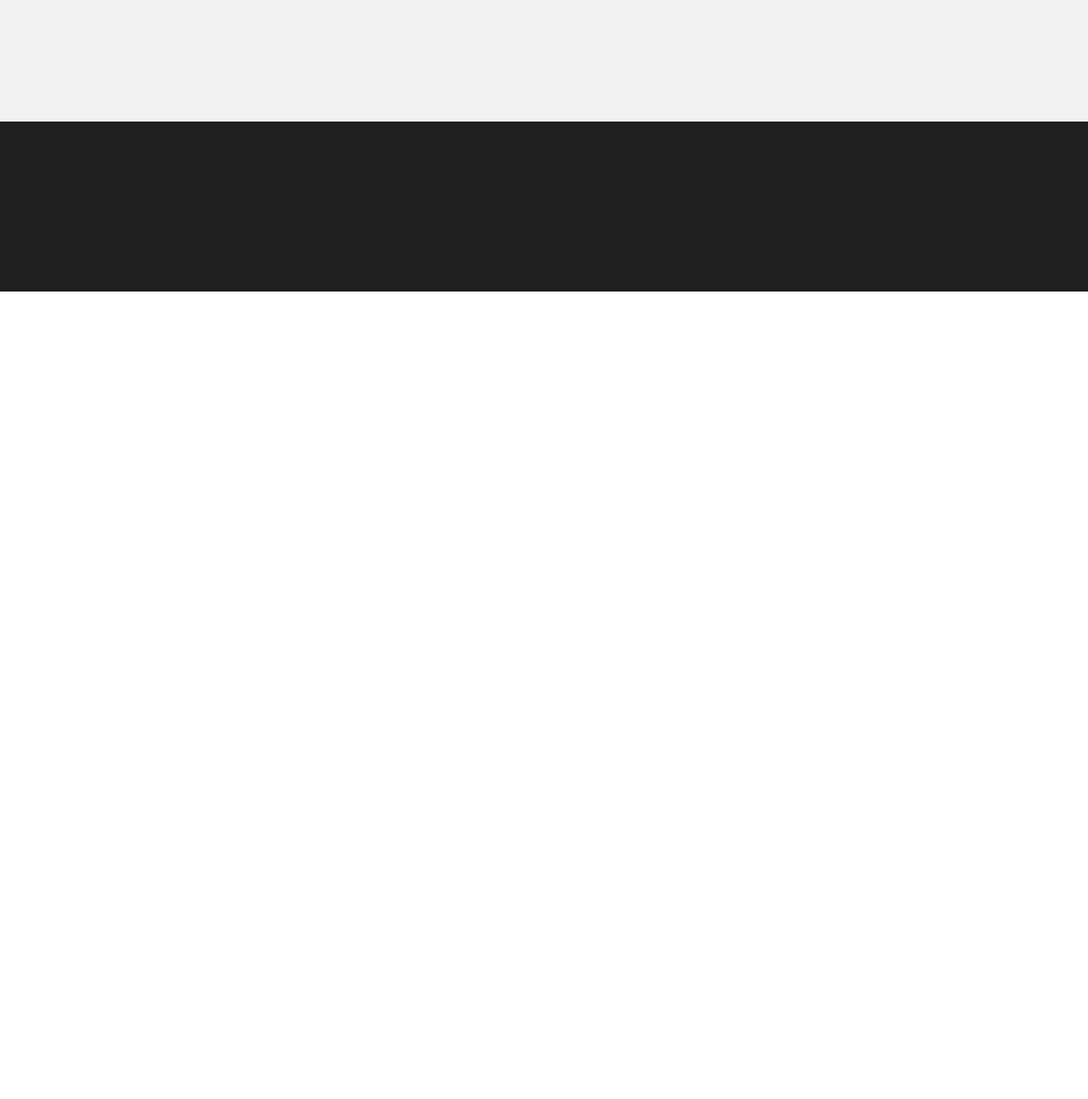
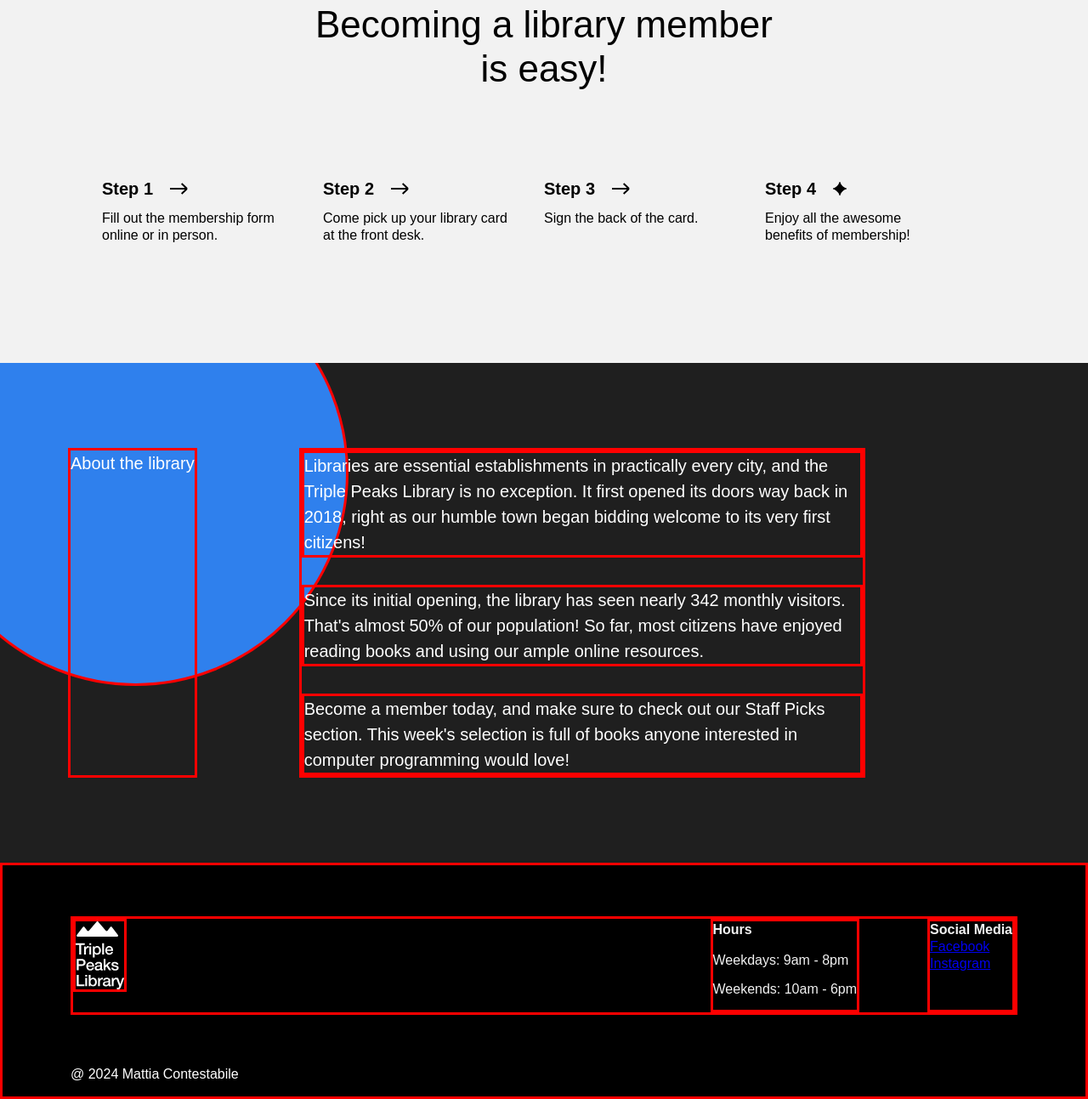
Before and after one commit to marslite/se_project_library, a plain HTML site: page index.html in a window 1280 px wide. Shown: the part 3037-4330 px from the top of the page at 85% size. Before the commit the page ends 3380 px from the top, so only its background shows below. Drawn offline with Linux system fonts and the light colour scheme.

Commit message:
Almost finished footer reqs

```diff
--- a/index.html
+++ b/index.html
@@ -219,7 +219,7 @@
           <!-- --------------------------------------------------------------- -->
           <!--         Don't uncomment until the final project stage           -->
           <!-- --------------------------------------------------------------- -->
-          <!--<h2 class="membership__title">Becoming a library member is easy!</h2>
+          <h2 class="membership__title">Becoming a library member is easy!</h2>
           <ul class="membership__steps">
             <li class="step">
               <h3 class="step__title">
@@ -271,14 +271,14 @@
                 Enjoy all the awesome benefits of membership!
               </p>
             </li>
-                </ul>-->
+          </ul>
         </section>
 
         <section class="about">
           <!-- --------------------------------------------------------------- -->
           <!--          Don't uncomment until the final project stage          -->
           <!-- --------------------------------------------------------------- -->
-          <!--<h2 class="about__title">About the library</h2>
+          <h2 class="about__title">About the library</h2>
           <div class="about__content">
             <p class="about__paragraph">
               Libraries are essential establishments in practically every city,
@@ -298,7 +298,7 @@
               in computer programming would love!
             </p>
           </div>
-                  <div class="about__circle"></div> -->
+          <div class="about__circle"></div>
         </section>
       </main>
 
@@ -306,6 +306,41 @@
         <!-- ----------------------------------------------------------------- -->
         <!--          Don't uncomment until the final project stage            -->
         <!-- ----------------------------------------------------------------- -->
+        <div class="footer__columns">
+          <div class="footer__column">
+            <div class="footer__logo">
+              <img src="./images/logo_white.svg" alt="" />
+            </div>
+
+            <!-- <div class="footer__column"></div>
+              <div class="footer__column"></div> -->
+          </div>
+
+          <div class="footer__column_content_hours">
+            <h4 class="footer__column-heading">Hours</h4>
+            <ul class="footer__list">
+              <li class="footer__list-item">
+                <p>Weekdays: 9am - 8pm</p>
+              </li>
+              <li class="footer__list-item">
+                <p>Weekends: 10am - 6pm</p>
+              </li>
+            </ul>
+          </div>
+
+          <div class="footer__column_content_social">
+            <h4 class="footer__column-heading">Social Media</h4>
+            <ul class="footer__list">
+              <li class="footer__column-link">
+                <a href="#" class="footer__social-icon">Facebook</a>
+              </li>
+              <li class="footer__column-link">
+                <a href="#" class="footer__social-icon">Instagram</a>
+              </li>
+            </ul>
+          </div>
+        </div>
+        <p class="footer__copyright">@ 2024 Mattia Contestabile</p>
       </footer>
     </div>
   </body>
--- a/styles/style.css
+++ b/styles/style.css
@@ -330,10 +330,14 @@
   padding: 0;
   margin: 100px 0 0;
   /* Add styles */
+  display: flex;
+  justify-content: center;
 }
 
 .step {
   /* Add styles */
+  margin-right: 40px;
+  flex-basis: 220px;
 }
 
 .step__title {
@@ -360,6 +364,9 @@
   overflow: hidden;
   position: relative;
   box-sizing: border-box;
+  /* My Edits  */
+  display: flex;
+  gap: 120px;
 }
 
 .about__title {
@@ -368,6 +375,9 @@
   line-height: 30px;
   font-weight: 500;
   z-index: 1;
+  border: solid red;
+  /* margin-right: 120px; */
+  max-width: 154px;
 }
 
 .about__content {
@@ -375,6 +385,24 @@
   line-height: 30px;
   font-weight: 400;
   max-width: 660px;
+  /* #My Edits  */
+  display: flex;
+  flex-direction: column;
+  z-index: 1;
+  border: solid red;
+}
+
+.about__paragraph {
+  border: solid red;
+  margin: 0;
+}
+
+.about__paragraph:nth-child(2n) {
+  margin-top: 32px;
+}
+
+.about__paragraph:nth-child(3n) {
+  margin-top: 32px;
 }
 
 .about__circle {
@@ -382,22 +410,50 @@
   width: 495px;
   height: 495px;
   border-radius: 50%;
+  /* My Edits  */
+  position: absolute;
+  left: -91px;
+  top: -121px;
+  z-index: 0;
+  border: solid red;
 }
 
 .footer {
   box-sizing: border-box;
+  /* My Edits  */
+  background-color: #000000;
+  border: solid red;
 }
 
 .footer__columns {
+  display: flex;
+  /* justify-content: space-between; */
+  margin-top: 60px;
+  margin-left: 80px;
+  margin-right: 80px;
+  margin-bottom: 60px;
+  border: solid red;
+  /* height: 80px; */
+}
+
+.footer__column {
+  margin-right: auto;
 }
 
 .footer__column_content_hours {
+  border: solid red;
+  margin-right: 80px;
 }
 
 .footer__column_content_social {
+  border: solid red;
 }
 
 .footer__logo {
+  width: 57px;
+  height: 80px;
+  border: solid red;
+  margin: auto;
 }
 
 .footer__list {
@@ -405,12 +461,20 @@
   list-style-type: none;
   padding: 0;
   margin: 0;
+  color: #f2f2f2;
 }
 
 .footer__list-item {
+  line-height: 20px;
+}
+
+.footer__list-item:nth-child(2n) {
+  line-height: 16px;
 }
 
 .footer__column-heading {
+  color: #f2f2f2;
+  margin: 0;
 }
 
 .footer__column-link {
@@ -424,4 +488,6 @@
 }
 
 .footer__copyright {
+  color: #fff;
+  margin-left: 80px;
 }
```
Lines whose indentation alone changed are shown as unchanged.
